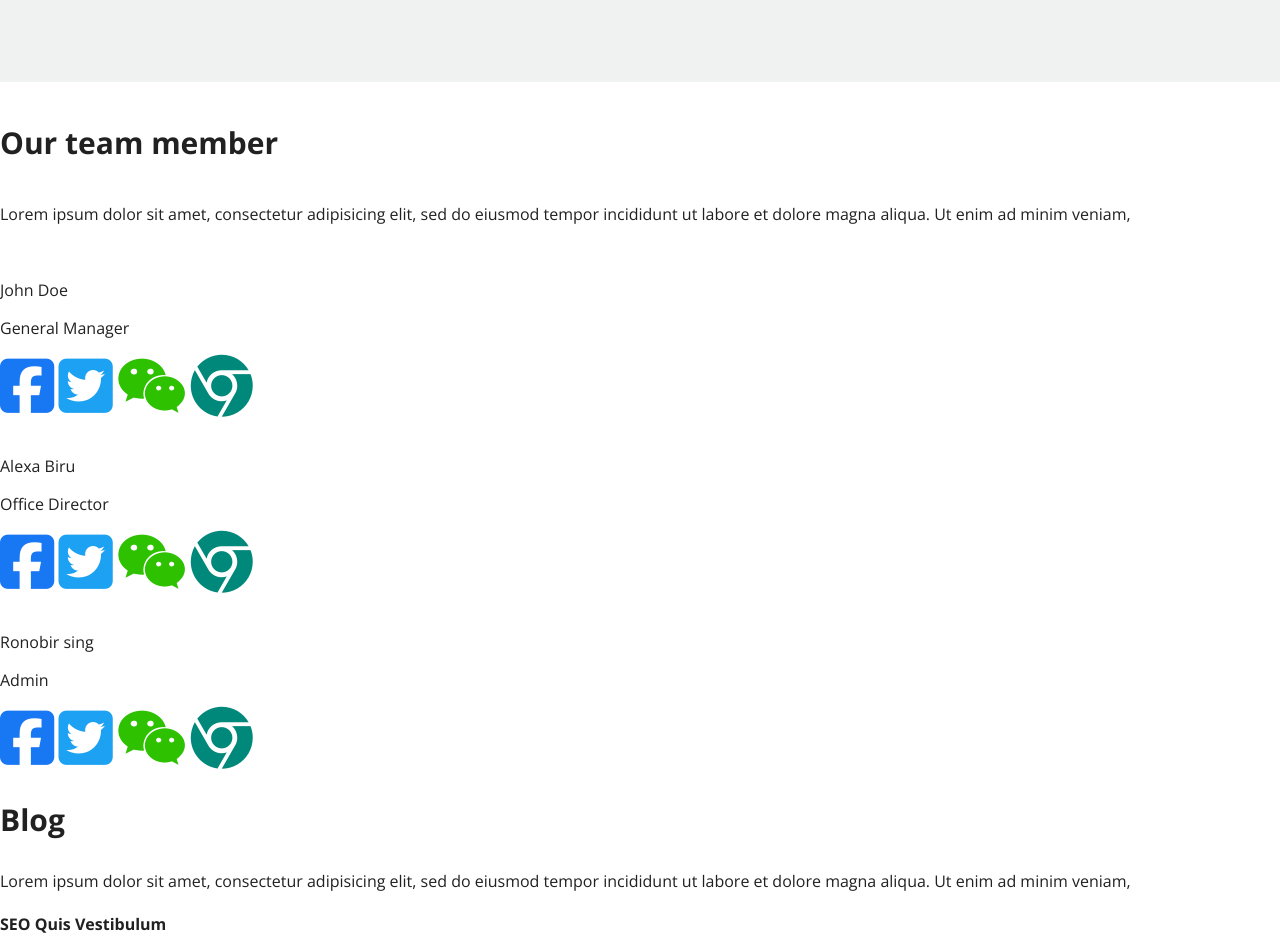
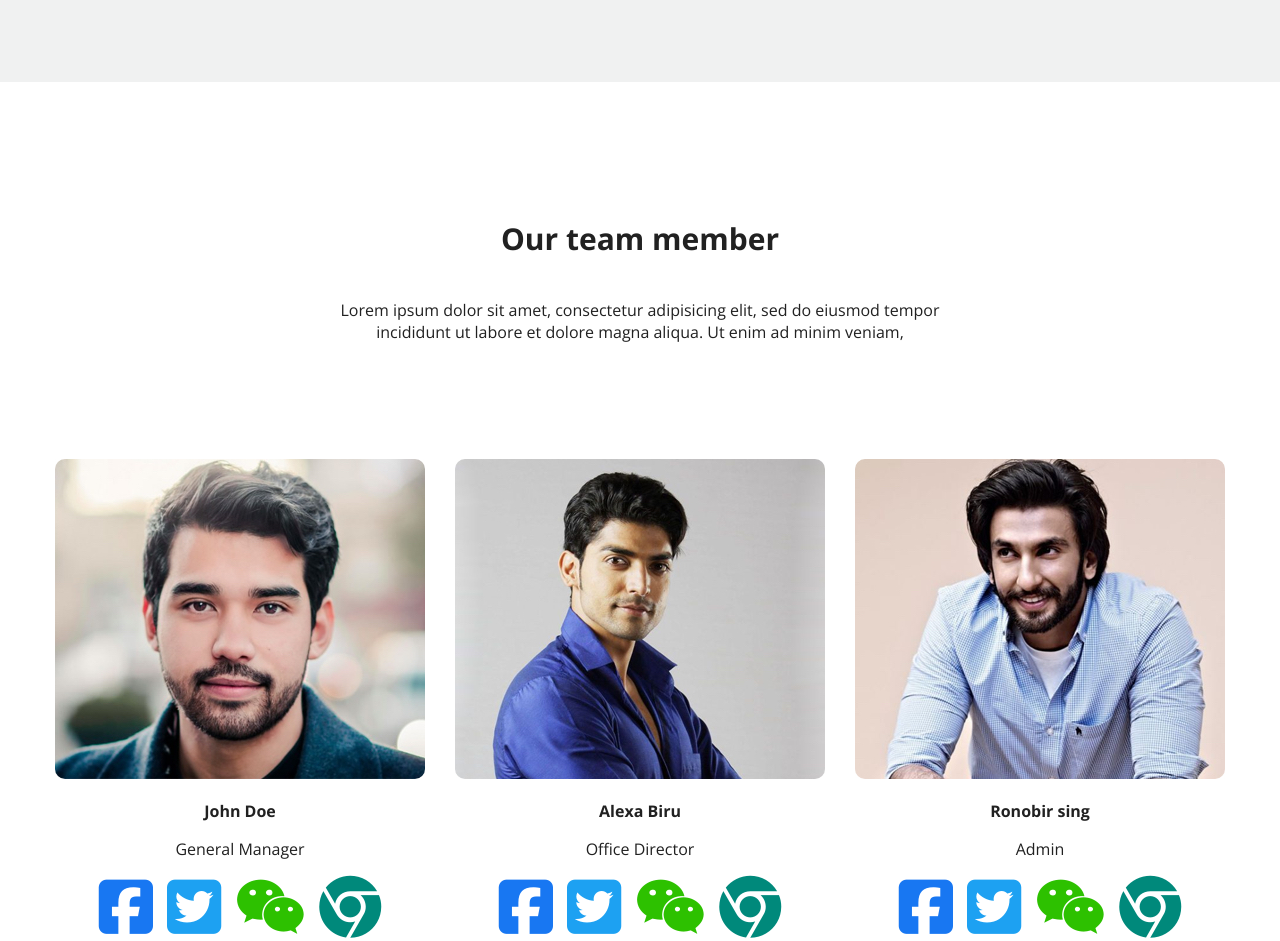
Before and after one commit to katyakaterina/wdp, a website: page index.html in a window 1280 px wide. Shown: the part 5540-6481 px from the top of the page. Drawn offline with nearby package versions, Linux system fonts and the light colour scheme; files that its build step writes are made by us from their sources; files whose address does not match are found by name.

Commit message:
modified index.html/team.scss finished and more some little changes

```diff
--- a/index.html
+++ b/index.html
@@ -223,13 +223,16 @@
         <section class="team">
             <div class="team__box">
                 <h4 class="team__title title">Our team member</h4>
-                <p>Lorem ipsum dolor sit amet, consectetur adipisicing elit,
+                <p class="team__paragraph">Lorem ipsum dolor sit amet, consectetur adipisicing elit,
                     sed do eiusmod tempor incididunt ut labore et dolore magna aliqua. Ut enim ad minim veniam,</p>
             </div>
             <div class="team__slider">
                 <div class="team__slider-item">
                     <div class="team__slider-content">
-                        <img class="team__img" src="" alt="">
+                        <picture>
+                            <source srcset="./dist/img/teamMemberOne@2x.jpg" alt="">
+                            <img class="team__img" src="./dist/img/teamMemberOne.jpg" alt="">
+                        </picture>
                         <p class="team__name">John Doe</p>
                         <p class="team__text">General Manager</p>
                         <div class="team__link-container">
@@ -240,7 +243,10 @@
                             </div>
                     </div>
                     <div class="team__slider-content">
-                        <img class="team__img" src="" alt="">
+                            <picture>
+                                    <source srcset="./dist/img/teamMemberTwo@2x.jpg" alt="">
+                                    <img class="team__img" src="./dist/img/teamMemberTwo.jpg" alt="">
+                                </picture>
                         <p class="team__name">Alexa Biru</p>
                         <p class="team__text">Office Director</p>
                         <div class="team__link-container">
@@ -251,7 +257,10 @@
                         </div>
                     </div>
                     <div class="team__slider-content">
-                        <img class="team__img" src="" alt="">
+                            <picture>
+                                    <source srcset="./dist/img/teamMemberThree@2x.jpg" alt="">
+                                    <img class="team__img" src="./dist/img/teamMemberThree.jpg" alt="">
+                                </picture>
                         <p class="team__name">Ronobir sing</p>
                         <p class="team__text">Admin</p>
                         <div class="team__link-container">
--- /dev/null
+++ b/src/style/blocks/blog.scss
@@ -0,0 +1,4 @@
+.blog{
+    height: 1869px;
+    background: $servicesColor;
+}
--- a/src/style/blocks/global.scss
+++ b/src/style/blocks/global.scss
@@ -2,8 +2,8 @@ $textMain: #212121;
 
 body{
     font-family: "Open Sans", sans-serif;
-
-    max-width: 1680px;
+   min-width: 940px;
+   max-width: 1660px;
     width: 100%;
     margin: 0 auto;
     color: $textMain;
--- /dev/null
+++ b/src/style/blocks/team.scss
@@ -0,0 +1,39 @@
+
+.team{
+    display: flex;
+    flex-direction: column;
+    justify-content: space-evenly;
+    height: 1095px;
+
+    &__slider{
+        height: 625px;
+    }
+
+    &__slider-item{
+        display: grid;
+        grid-template-columns: 370px 370px 370px;
+        grid-template-rows: 486px;
+        justify-content: center;
+        align-items: center;
+        grid-gap: 30px;
+    }
+    &__box{
+        margin: 0 auto;
+        text-align: center;
+    }
+    &__paragraph{
+        width: 630px;
+    }
+    &__name, &__text, &__link-container{
+        text-align: center;
+    }
+    &__name{
+        font-weight: 700;
+    }
+    &__link{
+        margin: 5px;
+    }
+    // &__slider-content{
+    //     background-image: url(./img/teamMemberOne@2x.jpg)
+    // }
+}
--- a/src/style/main.scss
+++ b/src/style/main.scss
@@ -8,3 +8,5 @@
 @import './blocks/services.scss';
 @import './blocks/review.scss';
 @import './blocks/costs.scss';
+@import './blocks/team.scss';
+@import './blocks/blog.scss';
```
